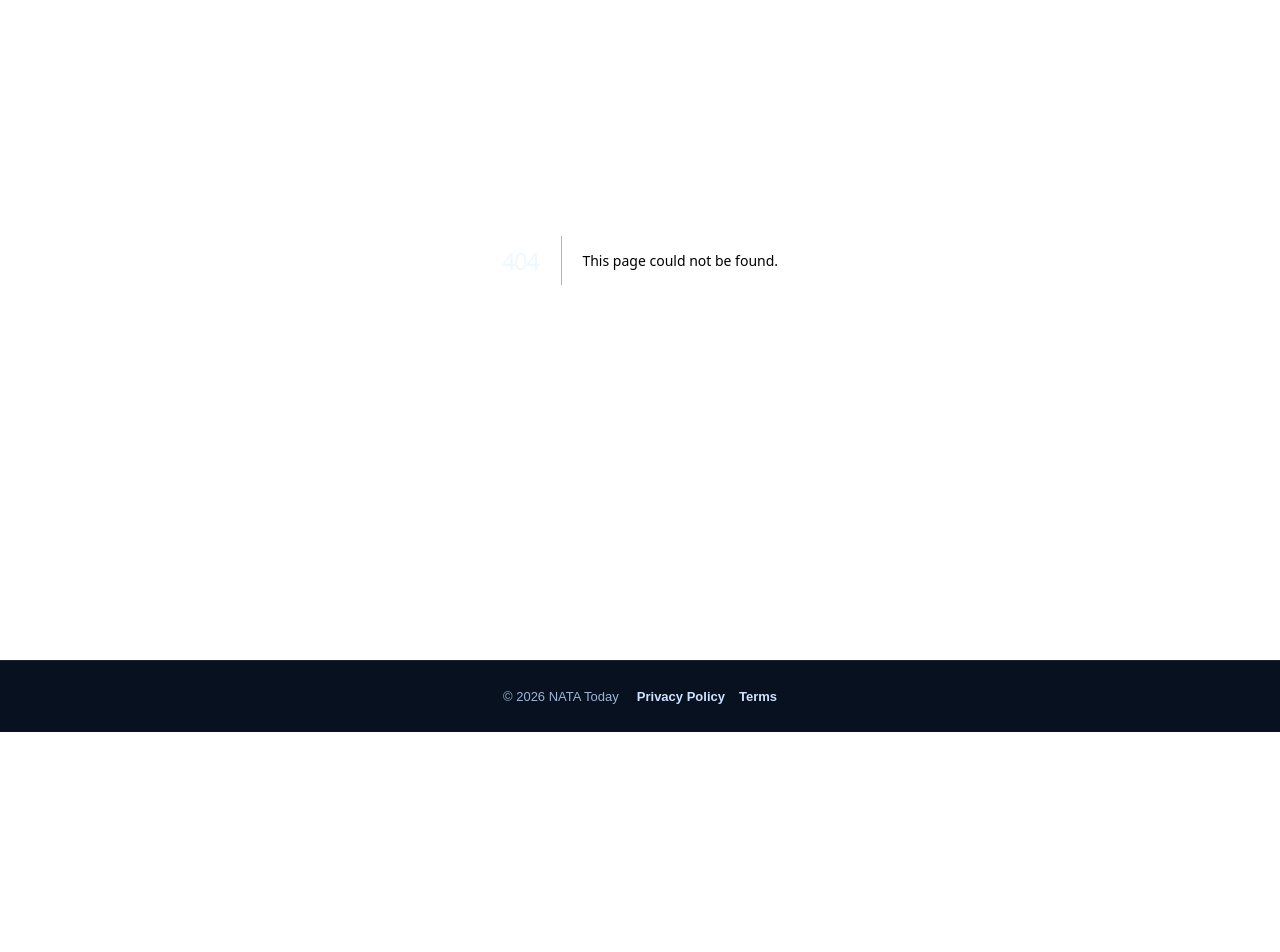
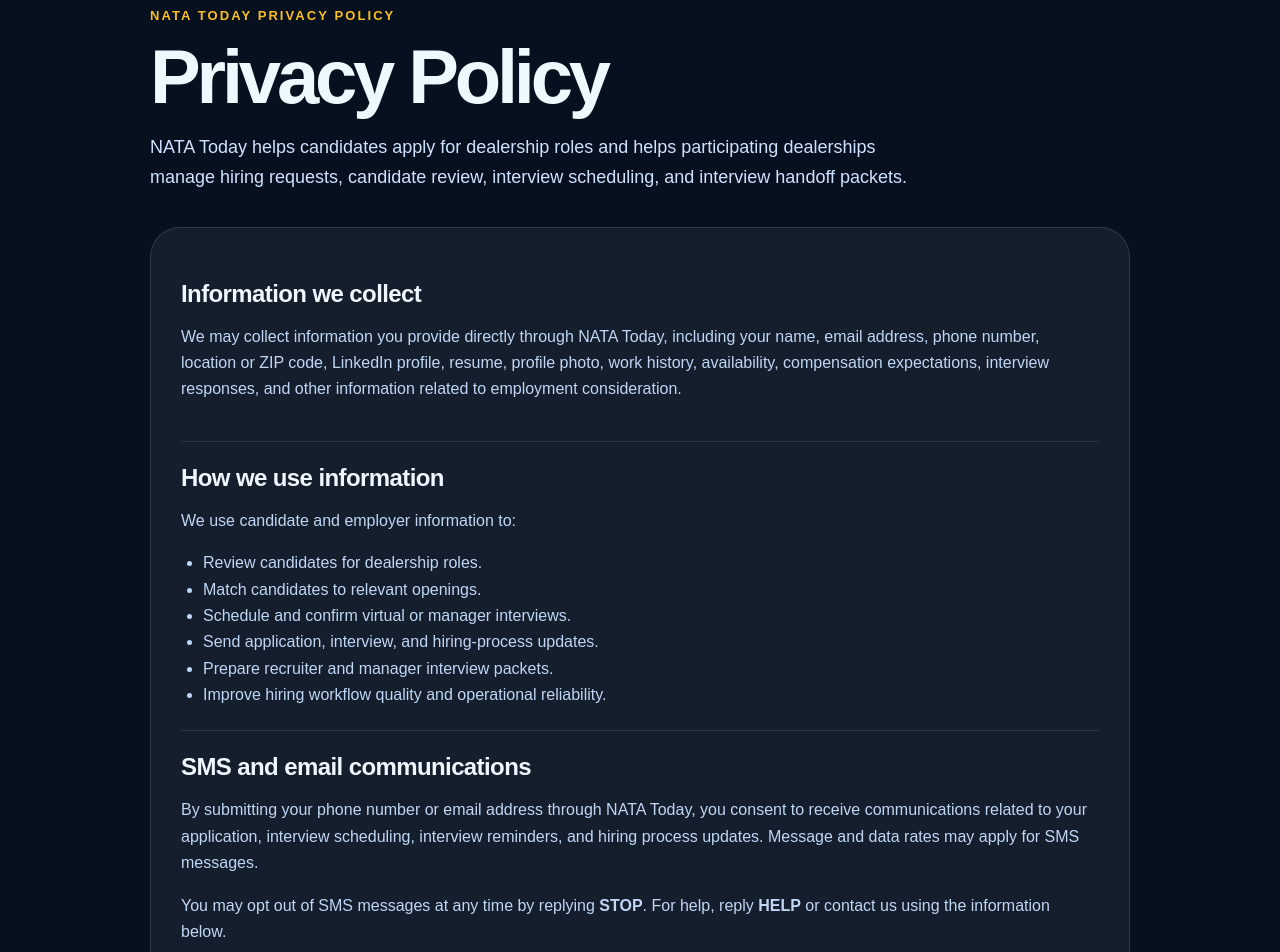
Before and after one commit to zlomke76-del/natatoday-public, a Next.js app: page /privacy in a window 1280 px wide. Before the commit this address had no page. Shown: the part 140-1092 px from the top of the page. Before the commit the page ends 872 px from the top, so only its background shows below. Built offline with nearby package versions, Linux system fonts and the light colour scheme.

Commit message:
Add files via upload

```diff
--- /dev/null
+++ b/app/privacy/page.tsx
@@ -0,0 +1,217 @@
+import Nav from "../components/Nav";
+
+export const metadata = {
+  title: "Privacy Policy | NATA Today",
+  description:
+    "NATA Today privacy policy for candidate applications, hiring communications, and interview scheduling.",
+};
+
+export default function PrivacyPage() {
+  return (
+    <main className="shell">
+      <Nav />
+
+      <section style={pageStyle}>
+        <div className="eyebrow">NATA Today Privacy Policy</div>
+
+        <h1 style={titleStyle}>Privacy Policy</h1>
+
+        <p style={ledeStyle}>
+          NATA Today helps candidates apply for dealership roles and helps
+          participating dealerships manage hiring requests, candidate review,
+          interview scheduling, and interview handoff packets.
+        </p>
+
+        <div style={cardStyle}>
+          <PolicySection title="Information we collect">
+            <p>
+              We may collect information you provide directly through NATA Today,
+              including your name, email address, phone number, location or ZIP
+              code, LinkedIn profile, resume, profile photo, work history,
+              availability, compensation expectations, interview responses, and
+              other information related to employment consideration.
+            </p>
+          </PolicySection>
+
+          <PolicySection title="How we use information">
+            <p>We use candidate and employer information to:</p>
+            <ul style={listStyle}>
+              <li>Review candidates for dealership roles.</li>
+              <li>Match candidates to relevant openings.</li>
+              <li>Schedule and confirm virtual or manager interviews.</li>
+              <li>Send application, interview, and hiring-process updates.</li>
+              <li>Prepare recruiter and manager interview packets.</li>
+              <li>Improve hiring workflow quality and operational reliability.</li>
+            </ul>
+          </PolicySection>
+
+          <PolicySection title="SMS and email communications">
+            <p>
+              By submitting your phone number or email address through NATA
+              Today, you consent to receive communications related to your
+              application, interview scheduling, interview reminders, and hiring
+              process updates. Message and data rates may apply for SMS messages.
+            </p>
+            <p>
+              You may opt out of SMS messages at any time by replying{" "}
+              <strong>STOP</strong>. For help, reply <strong>HELP</strong> or
+              contact us using the information below.
+            </p>
+          </PolicySection>
+
+          <PolicySection title="How we share information">
+            <p>
+              NATA Today does not sell candidate personal information. Candidate
+              information may be shared with participating dealerships only when
+              the candidate is being considered for a relevant role or when an
+              interview handoff packet is prepared for manager review.
+            </p>
+            <p>
+              We may also share information with service providers that help us
+              operate the platform, including hosting, database, email, SMS,
+              scheduling, storage, and communication providers.
+            </p>
+          </PolicySection>
+
+          <PolicySection title="Candidate photos and resumes">
+            <p>
+              Candidate resumes and optional profile photos are used for
+              recruiter review, candidate matching, and manager interview
+              packets. These materials are not used for unrelated marketing
+              purposes.
+            </p>
+          </PolicySection>
+
+          <PolicySection title="Data retention">
+            <p>
+              We may retain candidate information for ongoing employment
+              matching, auditability, operational records, and hiring workflow
+              continuity unless deletion is requested or retention is no longer
+              necessary for the hiring process.
+            </p>
+          </PolicySection>
+
+          <PolicySection title="Your choices">
+            <p>
+              You may request correction or deletion of your candidate
+              information by contacting NATA Today. You may also opt out of SMS
+              messages by replying <strong>STOP</strong>.
+            </p>
+          </PolicySection>
+
+          <PolicySection title="Security">
+            <p>
+              We use reasonable administrative, technical, and operational
+              safeguards to protect information submitted through the platform.
+              No system can guarantee absolute security, but we work to protect
+              candidate and employer data from unauthorized access and misuse.
+            </p>
+          </PolicySection>
+
+          <PolicySection title="Children">
+            <p>
+              NATA Today is intended for employment-related use and is not
+              directed to children under 13.
+            </p>
+          </PolicySection>
+
+          <PolicySection title="Changes to this policy">
+            <p>
+              We may update this Privacy Policy as our services change. Updates
+              will be posted on this page with the updated effective date.
+            </p>
+          </PolicySection>
+
+          <PolicySection title="Contact">
+            <p>
+              Questions or requests may be sent to{" "}
+              <a href="mailto:support@natatoday.ai" style={linkStyle}>
+                support@natatoday.ai
+              </a>
+              .
+            </p>
+          </PolicySection>
+
+          <p style={effectiveStyle}>Effective date: May 1, 2026</p>
+        </div>
+      </section>
+    </main>
+  );
+}
+
+function PolicySection({
+  title,
+  children,
+}: {
+  title: string;
+  children: React.ReactNode;
+}) {
+  return (
+    <section style={sectionStyle}>
+      <h2 style={sectionTitleStyle}>{title}</h2>
+      <div style={bodyStyle}>{children}</div>
+    </section>
+  );
+}
+
+const pageStyle: React.CSSProperties = {
+  width: "min(980px, calc(100% - 40px))",
+  margin: "0 auto",
+  padding: "72px 0 96px",
+};
+
+const titleStyle: React.CSSProperties = {
+  margin: "12px 0 0",
+  fontSize: "clamp(44px, 7vw, 76px)",
+  lineHeight: 0.95,
+  letterSpacing: "-0.055em",
+};
+
+const ledeStyle: React.CSSProperties = {
+  maxWidth: 760,
+  color: "#cfe2ff",
+  fontSize: 18,
+  lineHeight: 1.65,
+  marginTop: 20,
+};
+
+const cardStyle: React.CSSProperties = {
+  marginTop: 34,
+  borderRadius: 30,
+  padding: 30,
+  background: "rgba(255,255,255,0.06)",
+  border: "1px solid rgba(255,255,255,0.12)",
+};
+
+const sectionStyle: React.CSSProperties = {
+  padding: "22px 0",
+  borderBottom: "1px solid rgba(255,255,255,0.1)",
+};
+
+const sectionTitleStyle: React.CSSProperties = {
+  margin: 0,
+  fontSize: 24,
+  letterSpacing: "-0.025em",
+};
+
+const bodyStyle: React.CSSProperties = {
+  color: "#bfd6f5",
+  lineHeight: 1.65,
+  marginTop: 10,
+};
+
+const listStyle: React.CSSProperties = {
+  margin: "10px 0 0",
+  paddingLeft: 22,
+};
+
+const linkStyle: React.CSSProperties = {
+  color: "#93c5fd",
+  fontWeight: 900,
+};
+
+const effectiveStyle: React.CSSProperties = {
+  margin: "24px 0 0",
+  color: "#9fb4d6",
+  fontSize: 13,
+};
```
